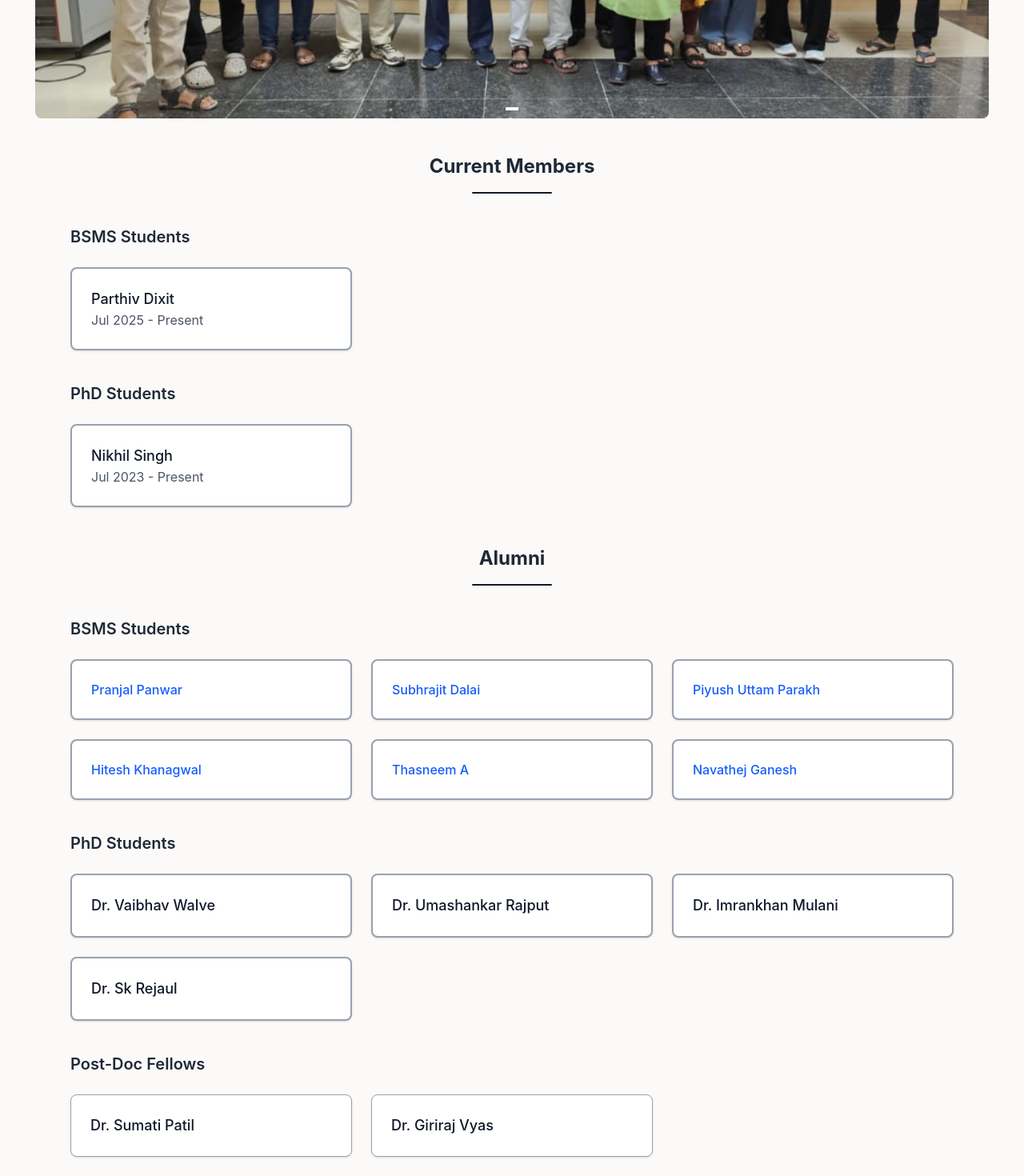
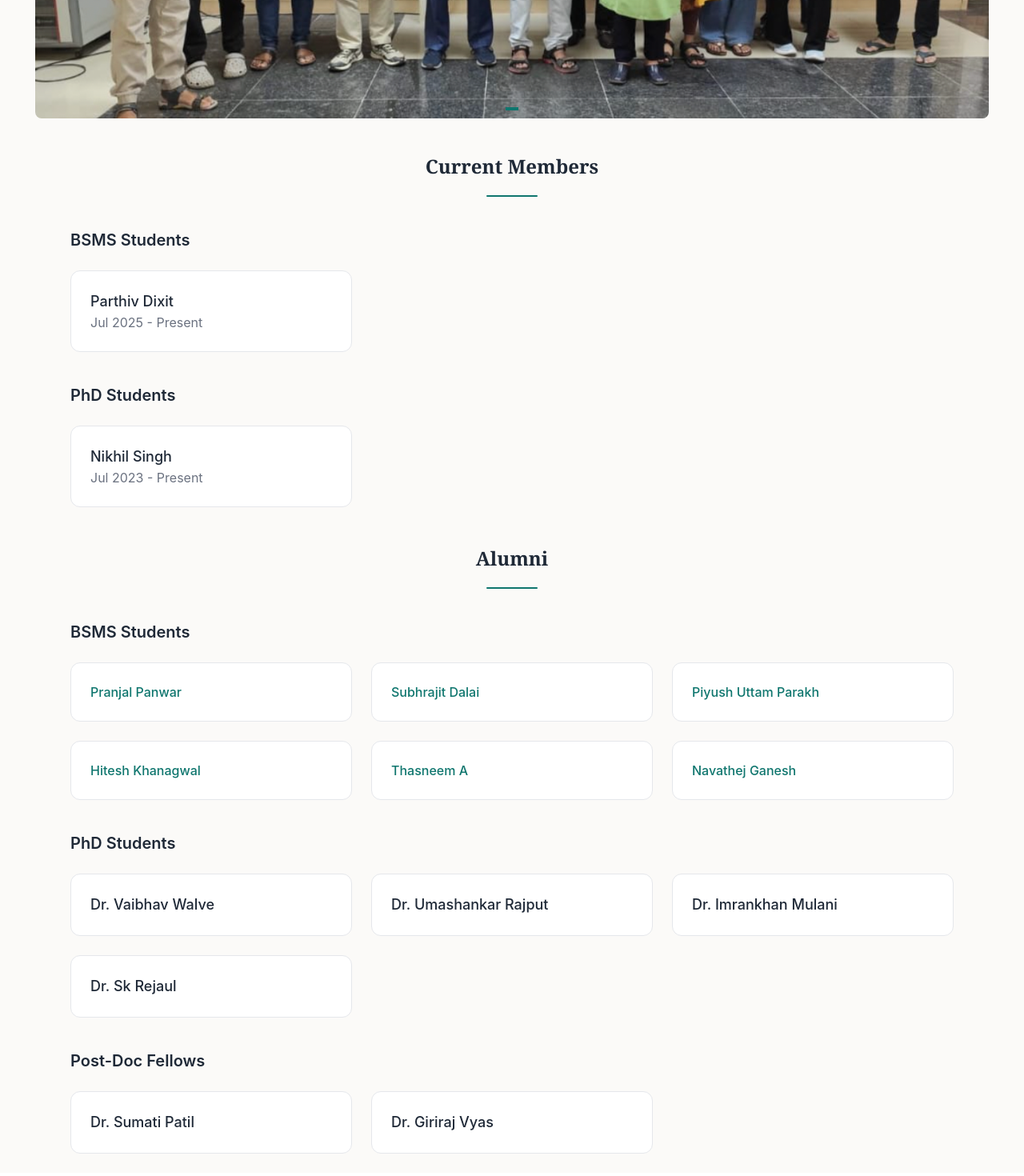
Before and after one commit to draparnadeshpande/portfolio, a Vue app in the folder AparnaDeshpande-IISER/: page /ResearchGroup in a window 1280 px wide. Shown: the part 437-1907 px from the top of the page at 80% size. Built offline with nearby package versions, Linux system fonts and the light colour scheme.

Commit message:
feat: redesign research group page, remove dead carousel component

```diff
--- a/AparnaDeshpande-IISER/src/components/GroupSlider.vue
+++ /dev/null
@@ -1,54 +0,0 @@
-<script setup>
-import 'vue3-carousel/carousel.css'
-import { Carousel, Slide, Pagination, Navigation } from 'vue3-carousel'
-
-import img1 from '@/assets/team/1.png';
-
-const images = [
-  { id: 1, url: img1 },
-];
-
-const config = {
-  height: 500,
-  itemsToShow: 1,
-  gap: 5,
-}
-</script>
-
-<template>
-  <Carousel v-bind="config" class="h-64 sm:h-[500px]">
-    <Slide v-for="image in images" :key="image.id" class="flex justify-center items-center">
-      <div class="aspect-[1.3] w-full h-64 sm:h-[500px] flex justify-center items-center rounded-lg">
-        <img
-          :src="image.url"
-          alt="image"
-          class="object-contain w-full h-full rounded-lg"
-        />
-      </div>
-    </Slide>
-    <template #addons>
-      <Navigation />
-      <Pagination />
-    </template>
-  </Carousel>
-</template>
-
-<style>
-:root {
-  background-color: #242424;
-}
-
-.carousel {
-  --vc-pgn-background-color: rgba(255, 255, 255, 0.7);
-  --vc-pgn-active-color: rgba(255, 255, 255, 1);
-  --vc-nav-background: rgba(255, 255, 255, 0.7);
-  --vc-nav-border-radius: 100%;
-}
-
-img {
-  border-radius: 8px;
-  width: 100%;
-  height: 100%;
-  object-fit: cover;
-}
-</style>
--- a/AparnaDeshpande-IISER/src/views/GroupView.vue
+++ b/AparnaDeshpande-IISER/src/views/GroupView.vue
@@ -1,12 +1,12 @@
 <template>
   <div class="m-2 sm:m-5">
     <Carousel v-bind="config" class="h-64 sm:h-[500px]">
-      <Slide v-for="image in images" :key="image.id" class="flex justify-center items-center">
-        <div class="aspect-[1.3] w-full h-64 sm:h-[500px] flex justify-center items-center rounded-lg">
+      <Slide v-for="image in images" :key="image.id" class="flex items-center justify-center">
+        <div class="flex aspect-[1.3] h-64 w-full items-center justify-center rounded-lg sm:h-[500px]">
           <img
             :src="image.url"
             alt="image"
-            class="object-contain w-full h-full rounded-lg"
+            class="h-full w-full rounded-lg object-contain"
           />
         </div>
       </Slide>
@@ -16,26 +16,26 @@
       </template>
     </Carousel>
   </div>
-  <div class="max-w-6xl mx-auto p-2 pt-0 sm:p-6 sm:space-y-12">
+  <div class="mx-auto max-w-6xl p-2 pt-0 sm:space-y-12 sm:p-6">
     <!-- Current Members Section -->
     <div>
-      <h2 class="text-2xl font-bold pb-2 text-center">Current Members</h2>
-      <div class="w-25 h-0.5 bg-[#111828] mx-auto rounded mt-2 mb-10"></div>
+      <h2 class="pb-2 text-center font-serif text-2xl font-semibold text-ink">Current Members</h2>
+      <div class="section-rule mb-10"></div>
       <div>
-        <h3 class="text-xl font-semibold mb-6">BSMS Students</h3>
-        <div class="grid grid-cols-1 sm:grid-cols-2 md:grid-cols-3 gap-6">
-          <div class="bg-white rounded-lg shadow p-6 hover:shadow-lg transition border border-2 border-gray-400">
-            <p class="text-lg font-medium text-gray-900">Parthiv Dixit</p>
-            <p class="text-gray-600 dark:text-gray-400">Jul 2025 - Present</p>
+        <h3 class="mb-6 text-xl font-semibold text-ink">BSMS Students</h3>
+        <div class="grid grid-cols-1 gap-6 sm:grid-cols-2 md:grid-cols-3">
+          <div class="card">
+            <p class="text-lg font-medium text-ink">Parthiv Dixit</p>
+            <p class="text-ink-muted">Jul 2025 - Present</p>
           </div>
         </div>
       </div>
       <div>
-        <h3 class="text-xl font-semibold mb-6 mt-10">PhD Students</h3>
-        <div class="grid grid-cols-1 sm:grid-cols-2 md:grid-cols-3 gap-6">
-          <div class="bg-white rounded-lg shadow p-6 hover:shadow-lg transition border border-2 border-gray-400">
-            <p class="text-lg font-medium text-gray-900">Nikhil Singh</p>
-            <p class="text-gray-600 dark:text-gray-400">Jul 2023 - Present</p>
+        <h3 class="mb-6 mt-10 text-xl font-semibold text-ink">PhD Students</h3>
+        <div class="grid grid-cols-1 gap-6 sm:grid-cols-2 md:grid-cols-3">
+          <div class="card">
+            <p class="text-lg font-medium text-ink">Nikhil Singh</p>
+            <p class="text-ink-muted">Jul 2023 - Present</p>
           </div>
         </div>
       </div>
@@ -43,58 +43,58 @@
 
     <!-- Alumni Section -->
     <div>
-      <h2 class="text-2xl font-bold pb-2 text-center">Alumni</h2>
-      <div class="w-25 h-0.5 bg-[#111828] mx-auto rounded mt-2 mb-10"></div>
+      <h2 class="pb-2 text-center font-serif text-2xl font-semibold text-ink">Alumni</h2>
+      <div class="section-rule mb-10"></div>
       <div>
-        <h3 class="text-xl font-semibold mb-6">BSMS Students</h3>
-        <div class="grid grid-cols-1 sm:grid-cols-2 md:grid-cols-3 gap-6">
-          <a href="https://www.jyu.fi/en/people/pranjal-panwar" target="_blank" rel="noopener" class="block bg-white rounded-lg shadow p-6 hover:shadow-lg transition text-blue-600 dark:text-blue-400 hover:underline border border-2 border-gray-400">
+        <h3 class="mb-6 text-xl font-semibold text-ink">BSMS Students</h3>
+        <div class="grid grid-cols-1 gap-6 sm:grid-cols-2 md:grid-cols-3">
+          <a href="https://www.jyu.fi/en/people/pranjal-panwar" target="_blank" rel="noopener" class="card block">
             Pranjal Panwar
           </a>
-          <a href="https://www.linkedin.com/in/subhrajit-dalai-0364a11aa/?originalSubdomain=in" target="_blank" rel="noopener" class="block bg-white rounded-lg shadow p-6 hover:shadow-lg transition text-blue-600 dark:text-blue-400 hover:underline border border-2 border-gray-400">
+          <a href="https://www.linkedin.com/in/subhrajit-dalai-0364a11aa/?originalSubdomain=in" target="_blank" rel="noopener" class="card block">
             Subhrajit Dalai
           </a>
-          <a href="https://superpuddles-lab.ifw-dresden.de/homepage/members" target="_blank" rel="noopener" class="block bg-white rounded-lg shadow p-6 hover:shadow-lg transition text-blue-600 dark:text-blue-400 hover:underline border border-2 border-gray-400">
+          <a href="https://superpuddles-lab.ifw-dresden.de/homepage/members" target="_blank" rel="noopener" class="card block">
             Piyush Uttam Parakh
           </a>
-          <a href="https://www.linkedin.com/in/hitesh-khanagwal-252271277/" target="_blank" rel="noopener" class="block bg-white rounded-lg shadow p-6 hover:shadow-lg transition text-blue-600 dark:text-blue-400 hover:underline border border-2 border-gray-400">
+          <a href="https://www.linkedin.com/in/hitesh-khanagwal-252271277/" target="_blank" rel="noopener" class="card block">
             Hitesh Khanagwal
           </a>
-          <a href="https://www.linkedin.com/in/thasneem-a-22005aa5" target="_blank" rel="noopener" class="block bg-white rounded-lg shadow p-6 hover:shadow-lg transition text-blue-600 dark:text-blue-400 hover:underline border border-2 border-gray-400">
+          <a href="https://www.linkedin.com/in/thasneem-a-22005aa5" target="_blank" rel="noopener" class="card block">
             Thasneem A
           </a>
-          <a href="https://www.linkedin.com/in/navathej-preetha-genesh-6570015a" target="_blank" rel="noopener" class="block bg-white rounded-lg shadow p-6 hover:shadow-lg transition text-blue-600 dark:text-blue-400 hover:underline border border-2 border-gray-400">
+          <a href="https://www.linkedin.com/in/navathej-preetha-genesh-6570015a" target="_blank" rel="noopener" class="card block">
             Navathej Ganesh
           </a>
         </div>
       </div>
 
       <div class="mt-10">
-        <h3 class="text-xl font-semibold mb-6">PhD Students</h3>
-        <div class="grid grid-cols-1 sm:grid-cols-2 md:grid-cols-3 gap-6">
-          <div class="bg-white rounded-lg shadow p-6 hover:shadow-lg transition border border-2 border-gray-400">
-            <p class="text-lg font-medium text-gray-900">Dr. Vaibhav Walve</p>
+        <h3 class="mb-6 text-xl font-semibold text-ink">PhD Students</h3>
+        <div class="grid grid-cols-1 gap-6 sm:grid-cols-2 md:grid-cols-3">
+          <div class="card">
+            <p class="text-lg font-medium text-ink">Dr. Vaibhav Walve</p>
           </div>
-          <div class="bg-white rounded-lg shadow p-6 hover:shadow-lg transition border border-2 border-gray-400">
-            <p class="text-lg font-medium text-gray-900">Dr. Umashankar Rajput</p>
+          <div class="card">
+            <p class="text-lg font-medium text-ink">Dr. Umashankar Rajput</p>
           </div>
-          <div class="bg-white rounded-lg shadow p-6 hover:shadow-lg transition border border-2 border-gray-400">
-            <p class="text-lg font-medium text-gray-900">Dr. Imrankhan Mulani</p>
+          <div class="card">
+            <p class="text-lg font-medium text-ink">Dr. Imrankhan Mulani</p>
           </div>
-          <div class="bg-white rounded-lg shadow p-6 hover:shadow-lg transition border border-2 border-gray-400">
-            <p class="text-lg font-medium text-gray-900">Dr. Sk Rejaul</p>
+          <div class="card">
+            <p class="text-lg font-medium text-ink">Dr. Sk Rejaul</p>
           </div>
         </div>
       </div>
 
       <div class="mt-10">
-        <h3 class="text-xl font-semibold mb-6">Post-Doc Fellows</h3>
-        <div class="grid grid-cols-1 sm:grid-cols-2 md:grid-cols-3 gap-6">
-          <div class="bg-white rounded-lg shadow p-6 hover:shadow-lg transition border broder-2 border-gray-400">
-            <p class="text-lg font-medium text-gray-900">Dr. Sumati Patil</p>
+        <h3 class="mb-6 text-xl font-semibold text-ink">Post-Doc Fellows</h3>
+        <div class="grid grid-cols-1 gap-6 sm:grid-cols-2 md:grid-cols-3">
+          <div class="card">
+            <p class="text-lg font-medium text-ink">Dr. Sumati Patil</p>
           </div>
-          <div class="bg-white rounded-lg shadow p-6 hover:shadow-lg transition border broder-2 border-gray-400">
-            <p class="text-lg font-medium text-gray-900">Dr. Giriraj Vyas</p>
+          <div class="card">
+            <p class="text-lg font-medium text-ink">Dr. Giriraj Vyas</p>
           </div>
         </div>
       </div>
@@ -118,18 +118,13 @@ const config = {
   itemsToShow: 1,
   gap: 5,
 }
-
 </script>
 
 <style scoped>
-:root {
-  background-color: #242424;
-}
-
 .carousel {
-  --vc-pgn-background-color: rgba(255, 255, 255, 0.7);
-  --vc-pgn-active-color: rgba(255, 255, 255, 1);
-  --vc-nav-background: rgba(255, 255, 255, 0.7);
+  --vc-pgn-background-color: var(--color-line);
+  --vc-pgn-active-color: var(--color-accent);
+  --vc-nav-background: color-mix(in srgb, var(--color-surface) 70%, transparent);
   --vc-nav-border-radius: 100%;
 }
 
```
